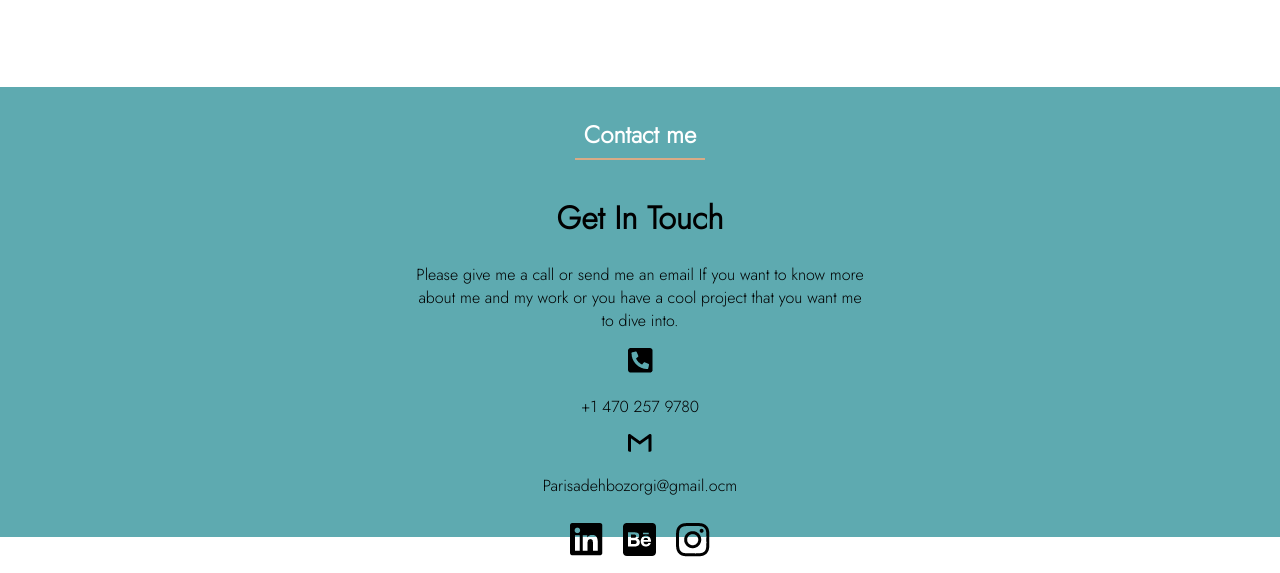
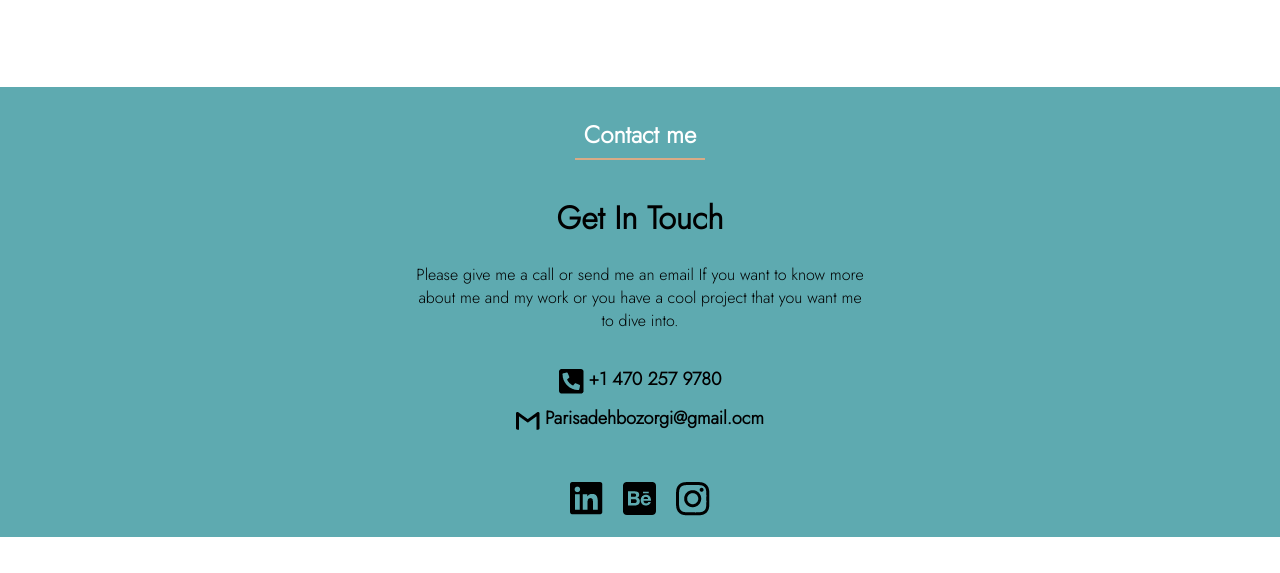
Before and after one commit to parisadeh/Final-Portfolio, a plain HTML site: page Motion.html in a window 1280 px wide. Shown: the part 2063-2636 px from the top of the page. After the commit the page ends 2600 px from the top, so only its background shows below. Drawn offline with Linux system fonts and the light colour scheme.

Commit message:
Update Motion.html

```diff
--- a/Motion.html
+++ b/Motion.html
@@ -95,26 +95,25 @@
 
     </div>
 
-
-
-
-
-
     <div id="contactme" class="contact">
         <h2>Contact me</h2>
         <hr>
         <h1>Get In Touch</h1>
-        <p>Please give me a  call or send me an email
+        <p>Please give me a call or send me an email
             If you want to know more about me and my work
             or you have a cool project that you want me to dive into.
         </p>
-            <div id="tell">
+        <div class="tell">
+            <div class=" row">
                 <img src="images/phone.png">
-                <p>+1 470 257 9780</p>
+                <h3>+1 470 257 9780</h3>
             </div>
-            <div id="email">
+        </div>
+        <div class="email">
+            <div class="row">
                 <img src="images/email.png">
-                <p>Parisadehbozorgi@gmail.ocm</p>
+                <h3>Parisadehbozorgi@gmail.ocm</h3>
+            </div>
         </div>
         <div id="socialmedia">
             <div>
@@ -124,7 +123,7 @@
             </div>
             <div>
                 <a href="https://www.behance.net/parisadehbozorgi">
-                    <img  src="images/behance.png" >
+                    <img src="images/behance.png">
                 </a>
             </div>
             <div>
@@ -134,5 +133,6 @@
             </div>
         </div>
     </div>
+
 </body>
 </html>
```
Lines whose indentation alone changed are shown as unchanged.
